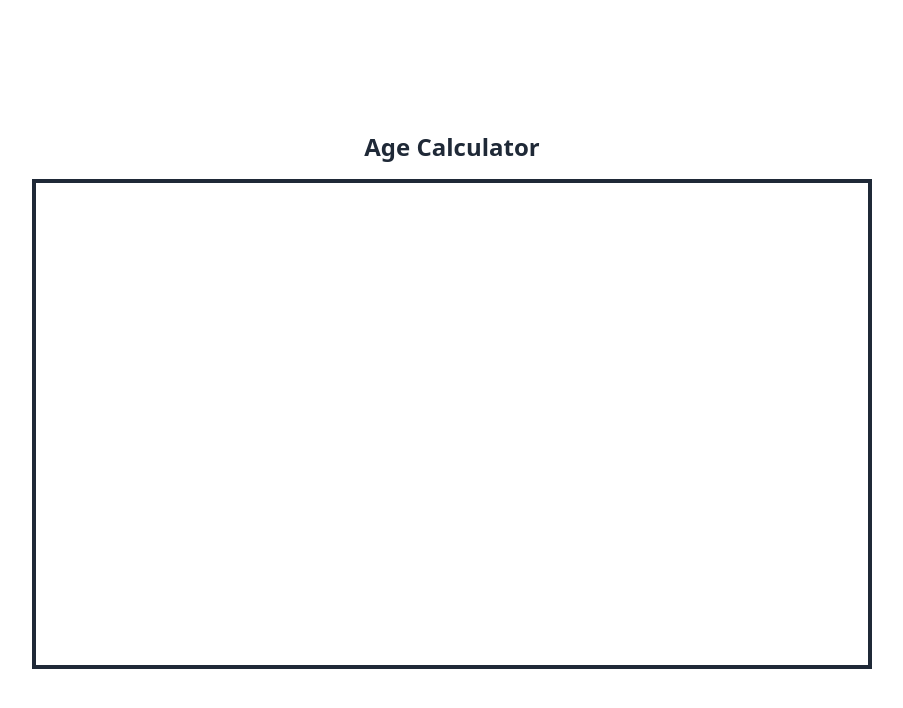
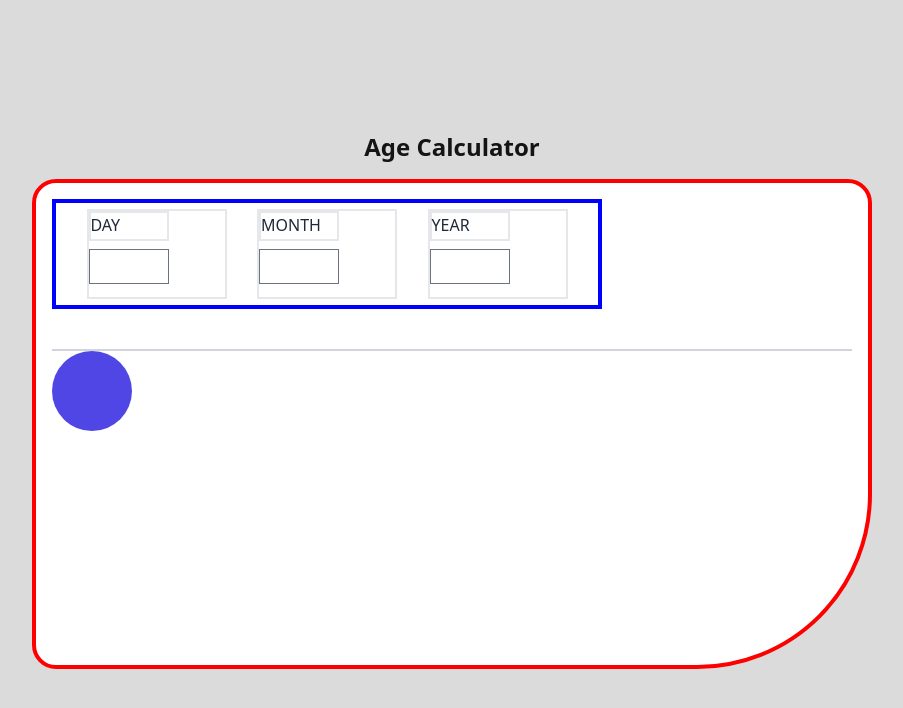
Before and after one commit to 0DukePanda/frontend-project, a SvelteKit app: page / in a window 1280 px wide. Shown: the top 708 px of the page, without its empty margins (188-1091 px from the left). Built offline with nearby package versions, Linux system fonts and the light colour scheme.

Commit message:
Layout erweitert + styling

```diff
--- a/package.json
+++ b/package.json
@@ -26,6 +26,7 @@
 		"@tailwindcss/aspect-ratio": "^0.4.2",
 		"@tailwindcss/container-queries": "^0.1.1",
 		"@tailwindcss/forms": "^0.5.9",
-		"@tailwindcss/typography": "^0.5.15"
+		"@tailwindcss/typography": "^0.5.15",
+		"iconify-icon": "^2.1.0"
 	}
 }
--- a/src/app.css
+++ b/src/app.css
@@ -1,3 +1,10 @@
 @import 'tailwindcss/base';
 @import 'tailwindcss/components';
 @import 'tailwindcss/utilities';
+@layer base {
+	input[type='number']::-webkit-inner-spin-button,
+	input[type='number']::-webkit-outer-spin-button {
+		-webkit-appearance: none;
+		margin: 0;
+	}
+}
--- a/src/routes/+layout.svelte
+++ b/src/routes/+layout.svelte
@@ -3,4 +3,6 @@
 	let { children } = $props();
 </script>
 
-<div class="flex min-h-screen flex-col items-center justify-center gap-4">{@render children()}</div>
+<div class="bg-lightgrey flex min-h-screen flex-col items-center justify-center gap-4">
+	{@render children()}
+</div>
--- a/src/routes/+page.svelte
+++ b/src/routes/+page.svelte
@@ -1,4 +1,38 @@
-<h1 class="text-2xl font-semibold text-pink-500">Age Calculator</h1>
+<script>
+	import 'iconify-icon';
+	let year = $state();
+	let month = $state();
+	let day = $state();
+</script>
+
+<h1 class="text-offblack text-2xl font-bold">Age Calculator</h1>
 <div
-	class="flex-container box-content h-[450px] w-[800px] border-4 border-red-700 p-4"
-></div>
+	class="flex-container bg-white border-red box-content flex h-[450px] w-[800px] flex-col rounded-l-3xl rounded-br-[175px]
+rounded-tr-3xl border-4 p-4"
+>
+	<div class="border-blue flex h-[110px] w-[550px] items-center justify-evenly border-4">
+		<div class="  justify-left border-green-400 flex h-[90px] w-[140px] flex-col gap-2 border-2">
+			<div class=" border-purple-400 h-[30px] w-[80px] border-2">DAY</div>
+			<div><input class=" h-[35px] w-[80px]" type="number" bind:value={day} /></div>
+		</div>
+
+		<div
+			class="  justify-left gap- border-green-400 flex h-[90px] w-[140px] flex-col gap-2 border-2"
+		>
+			<div class=" border-purple-400 h-[30px] w-[80px] border-2">MONTH</div>
+			<div><input class=" h-[35px] w-[80px]" type="number" bind:value={month} /></div>
+		</div>
+		<div
+			class="  justify-left gap- border-green-400 flex h-[90px] w-[140px] flex-col gap-2 border-2"
+		>
+			<div class=" border-purple-400 h-[30px] w-[80px] border-2">YEAR</div>
+			<div><input class=" h-[35px] w-[80px]" type="number" bind:value={year} /></div>
+		</div>
+	</div>
+	<hr class="border-gray-300 mt-10 block w-full border-t-2" />
+	<button
+		class="text-white bg-indigo-600 flex h-20 w-20 items-center justify-center rounded-full"
+		aria-label="calculate_age"
+		><iconify-icon icon="iconoir:arrow-down" class="text-5xl"></iconify-icon></button
+	>
+</div>
--- a/tailwind.config.js
+++ b/tailwind.config.js
@@ -8,8 +8,27 @@ export default {
 	content: ['./src/**/*.{html,js,svelte,ts}'],
 
 	theme: {
-		extend: {},
-		colors: {}
+		extend: {
+			colors: {
+				purple: '#854dff',
+				lightred: '#ff5757',
+				red: '#ff0000',
+				white: '#ffffff',
+				offwhite: '#f0f0f0',
+				lightgrey: '#dbdbdb',
+				smokeygrey: '#716f6f',
+				offblack: '#141414',
+				pink: '#ff57ab',
+				black: '#000000',
+				blue: '#0000ff',
+				lightblue: '#57aaff',
+				green: '#00ff00',
+				yellow: '#ffff00',
+				orange: '#ff7f00',
+				purple: '#7f00ff',
+				cyan: '#00ffff'
+			}
+		}
 	},
 
 	plugins: [typography, forms, containerQueries, aspectRatio, require('daisyui')]
```
Also changed, not shown: 1 other file (tests, documents, lock files or other folders).
